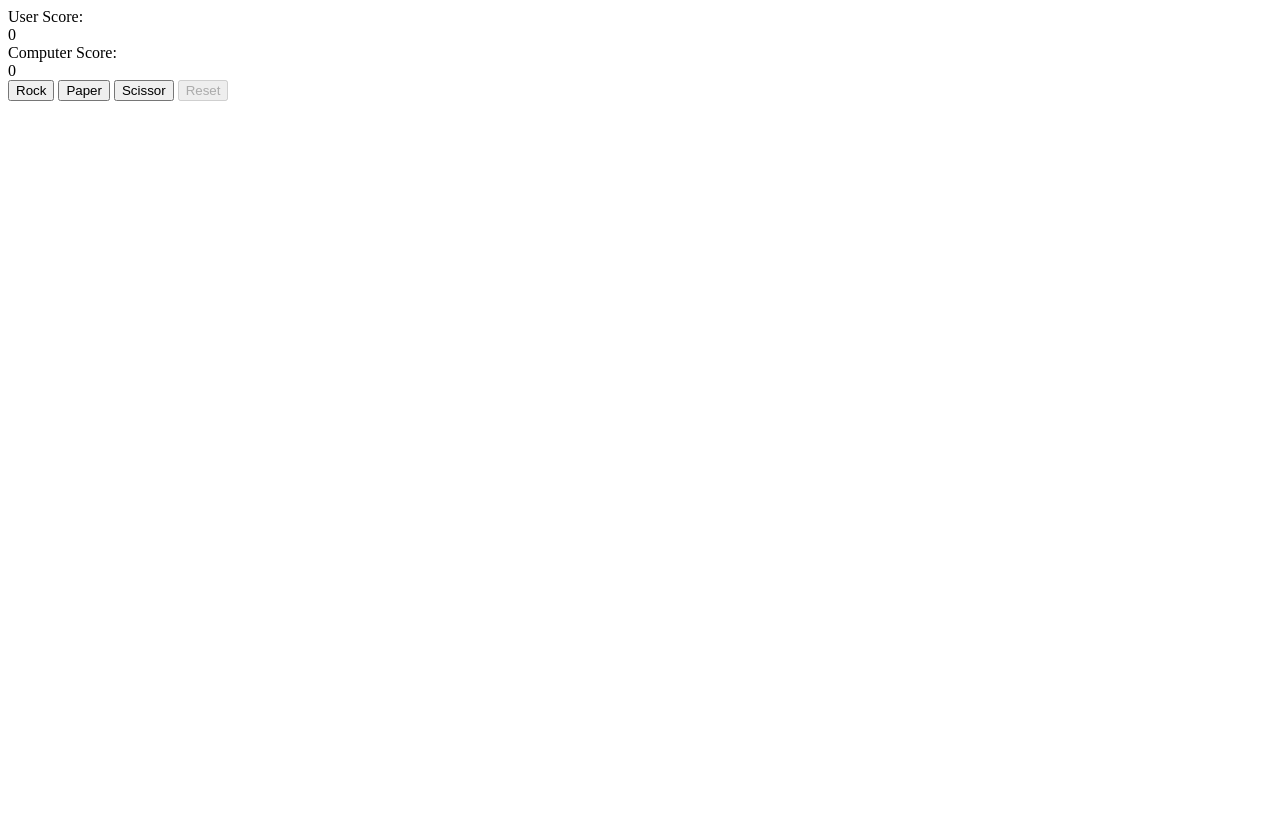
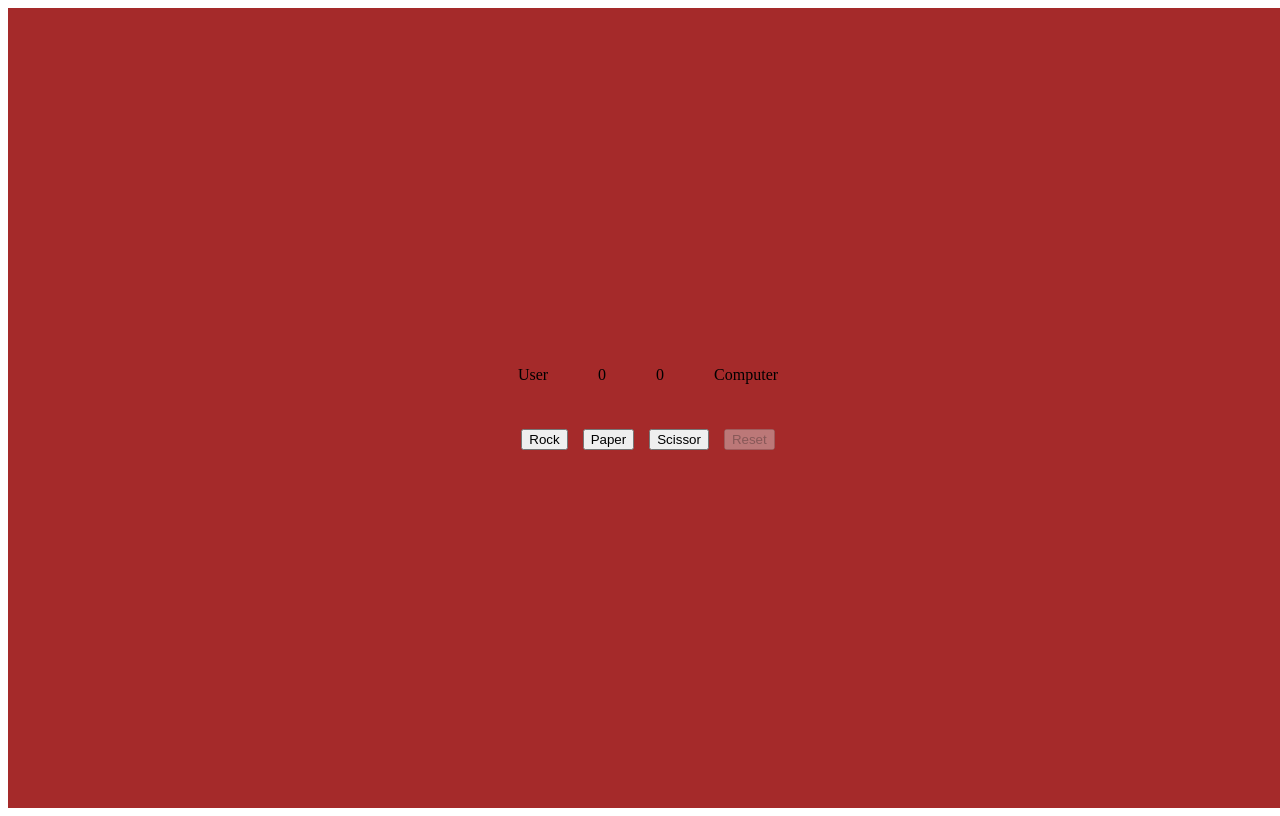
Before and after one commit to craftycoder07/rock-paper-scissor, a plain HTML site: page index.html in a window 1280 px wide. Drawn offline with Linux system fonts and the light colour scheme.

Commit message:
Added styling to RPS game
Added styling to RPS game with CSS and Flex concepts

```diff
--- a/index.html
+++ b/index.html
@@ -6,14 +6,17 @@
     <meta name="viewport" content="width=device-width, initial-scale=1.0">
     <title>Document</title>
     <script src="javascript.js" defer></script>
+    <link rel="stylesheet" href="style.css">
 </head>
 
 <body>
+    <div class="container">
+        <div class="sub-container">
             <div id="live-score">
-        <div>User Score:</div>
+                <div>User</div>
                 <div id="user-score">0</div>
-        <div>Computer Score:</div>
                 <div id="computer-score">0</div>
+                <div>Computer</div>
             </div>
             <div id="current-round-result"></div>
             <div id="game-result"></div>
@@ -23,6 +26,9 @@
                 <button id="scissor">Scissor</button>
                 <button id="reset" disabled="disabled">Reset</button>
             </div>
+        </div>
+    </div>
+
 </body>
 
 </html>
--- /dev/null
+++ b/style.css
@@ -0,0 +1,38 @@
+.container{
+    display: flex;
+    flex-direction: column;
+    justify-content: center;
+    align-items: center;
+    background-color: brown;
+    height: 100vh;
+    width: 100vw;
+}
+
+.sub-container{
+    display: flex;
+    flex-direction: column;
+    justify-content: center;
+    gap: 15px;
+}
+
+#live-score{
+    display: flex;
+    justify-content: center;
+    gap: 50px;
+}
+
+#buttons{
+    display: flex;
+    justify-content: center;
+    gap: 15px;
+}
+
+#current-round-result{
+    display: flex;
+    justify-content: center;
+}
+
+#game-result{
+    display: flex;
+    justify-content: center;
+}
```
Lines whose indentation alone changed are shown as unchanged.
